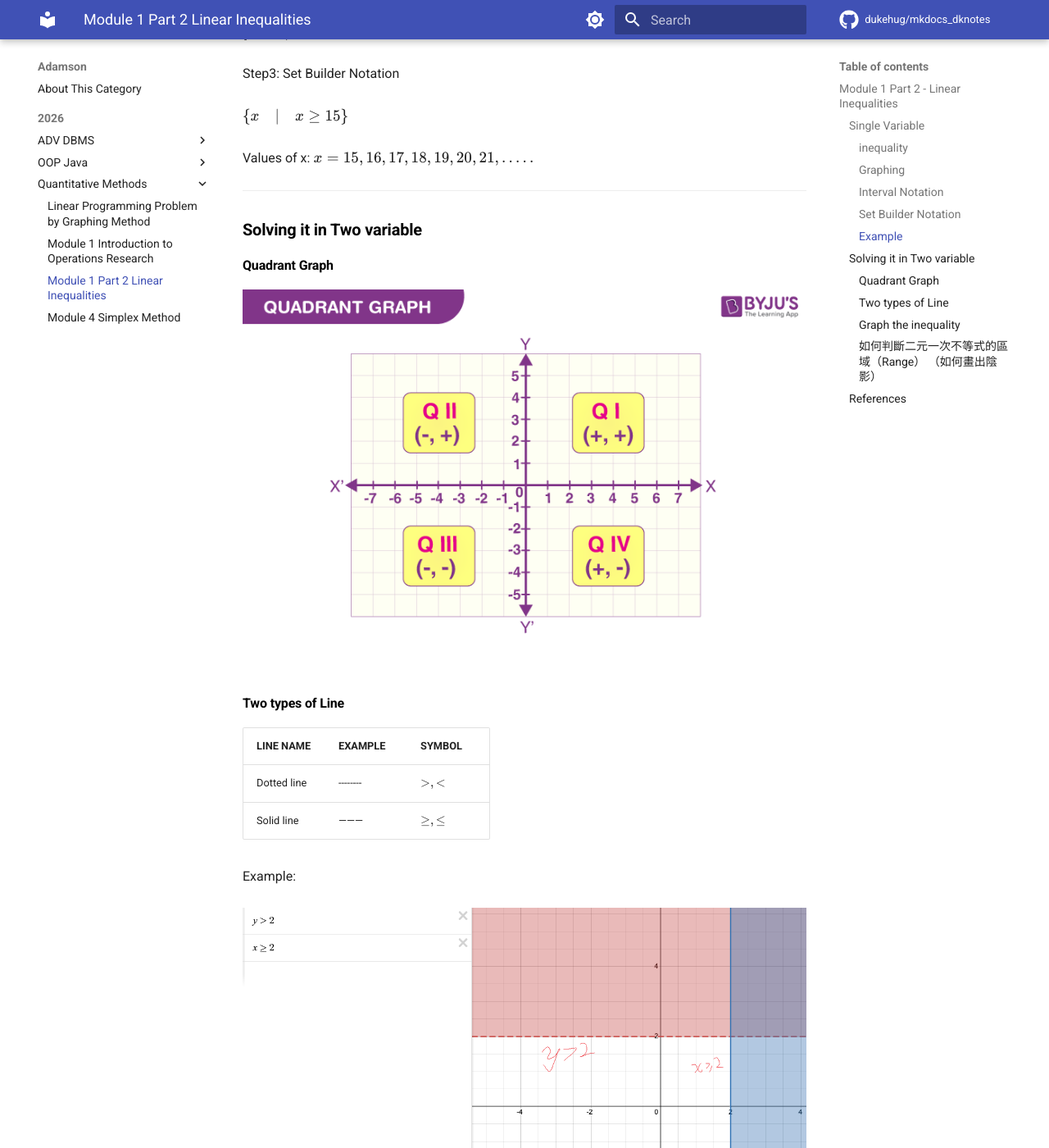
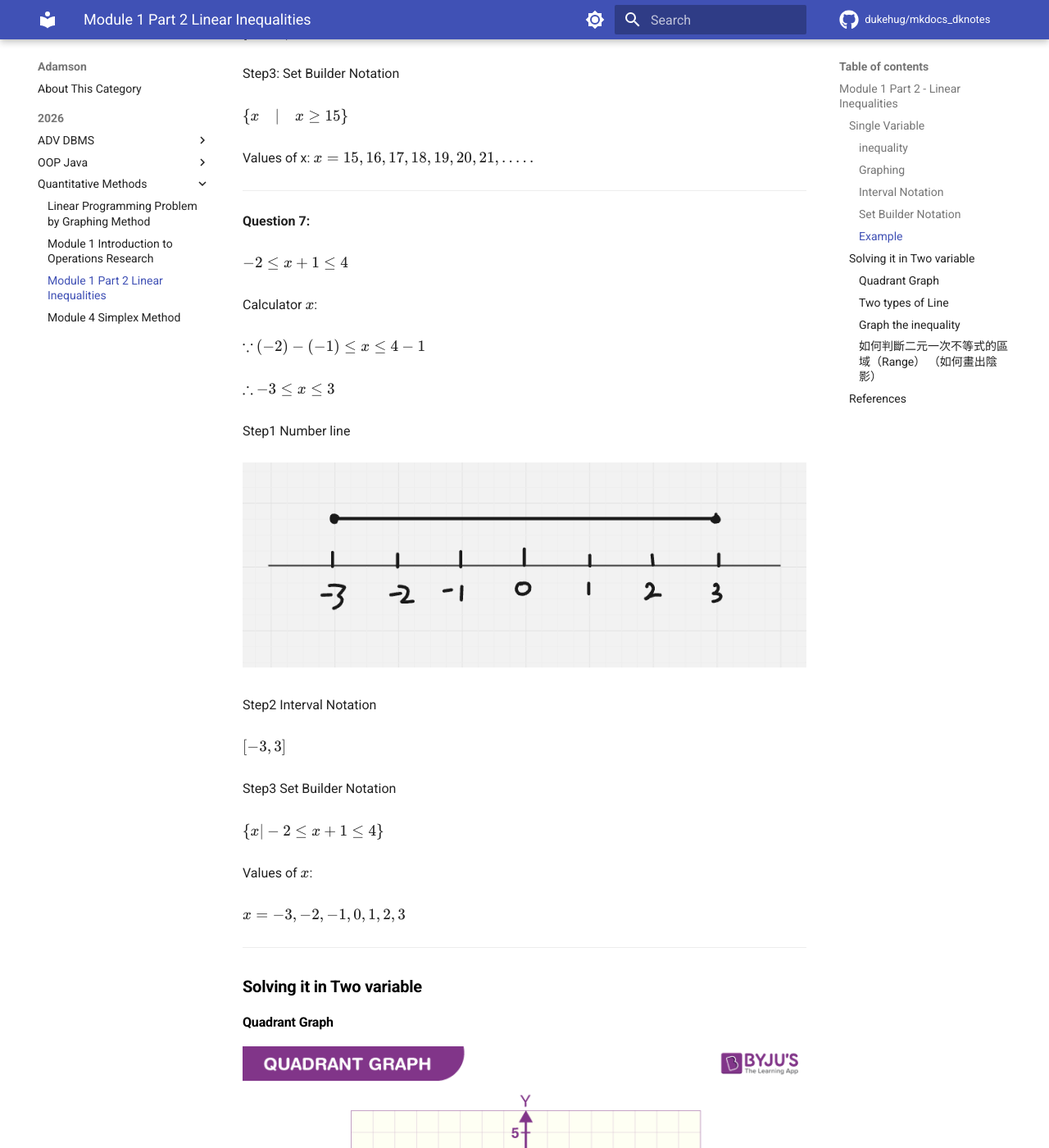
Before and after one commit to dukehug/mkdocs_dknotes, an MkDocs documentation site: the page built from docs/Adamson/2026/Quantitative Methods/Module 1 Part 2 - Linear Inequalities.md, in a window 1280 px wide and 1400 px high, scrolled down 6601 px. Shown: the whole window at 82% size. Built offline with MkDocs 1.6.1 and Material for MkDocs 9.7.7, drawn with Linux system fonts in a browser that asks for light colours; comment, search, counter and statistics services are not loaded.

Commit message:
upadte notes: Sun Mar  1 09:18:12 AM CST 2026

```diff
--- a/docs/Adamson/2026/Quantitative Methods/Module 1 Part 2 - Linear Inequalities.md
+++ b/docs/Adamson/2026/Quantitative Methods/Module 1 Part 2 - Linear Inequalities.md
@@ -137,7 +137,7 @@ Step3 Set Builder Notation
 
 $\{x\quad  | \quad x<-3\}\quad  U \quad \{x\quad |\quad  x>3\}$
 
-Vales of $x$:
+Values of $x$:
 
 $x= -4,-5,-6,-7,-8,-9.....$
 $x=4,5,6,7,8,9,10$
@@ -223,6 +223,39 @@ $\{x\quad |\quad x \ge15\}$
 
 
 Values of x:   $x= 15,16,17,18,19,20,21,.....$
+
+---
+
+**Question 7:**
+
+$-2\le x+1 \le 4$
+
+
+Calculator $x$:
+
+$\because$
+ $(-2)-(-1) \le x \le 4-1$
+
+$\therefore$
+$-3\le x \le 3$
+
+Step1 Number line
+
+![-3<=x <=3.png](../../../assets/images/-3<=x <=3.png)
+
+Step2 Interval Notation
+
+$[-3,3]$
+
+
+Step3 Set Builder Notation
+
+$\{x| -2\le x+1 \le4\}$
+
+Values of $x$:
+
+$x=-3,-2,-1,0,1,2,3$
+
 
 ----
 
```
Also changed, not shown: docs/assets/images/-3<=x <=3.png (added).
